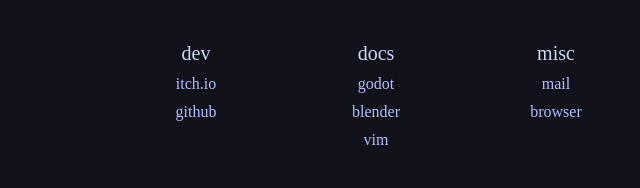
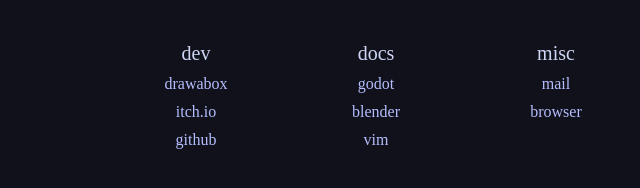
Before and after one commit to keplur/keplur.github.io, a plain HTML site: page index.html in a window 1280 px wide. Shown: the part 370-558 px from the top of the page, 544-1184 px from the left. Drawn offline with Linux system fonts and the light colour scheme.

Commit message:
Update index.html

```diff
--- a/index.html
+++ b/index.html
@@ -25,6 +25,7 @@
                 <div class="category">
                     <div class="links">
                         <li class="title">dev</li>
+                        <li><a href="https://drawabox.com/">drawabox</a></li>
                         <li><a href="https://itch.io/">itch.io</a></li>
                         <li><a href="https://github.com/keplur">github</a></li>
                     </div>
```
